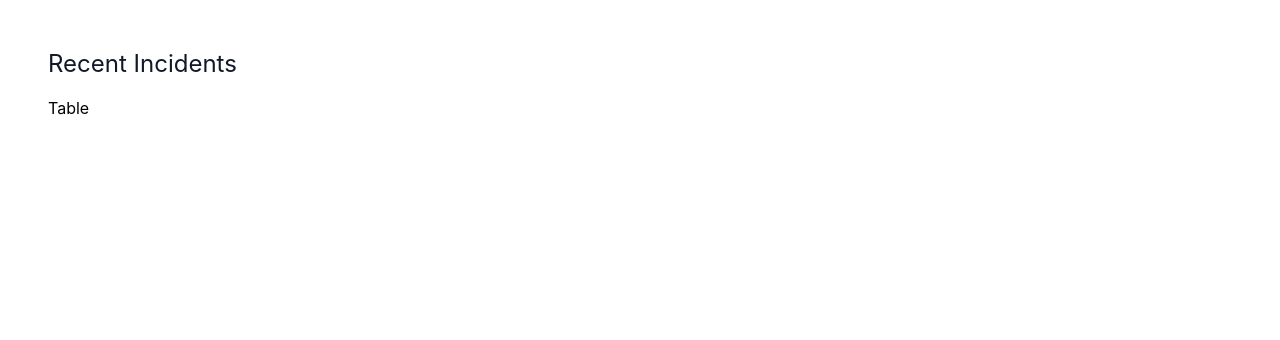
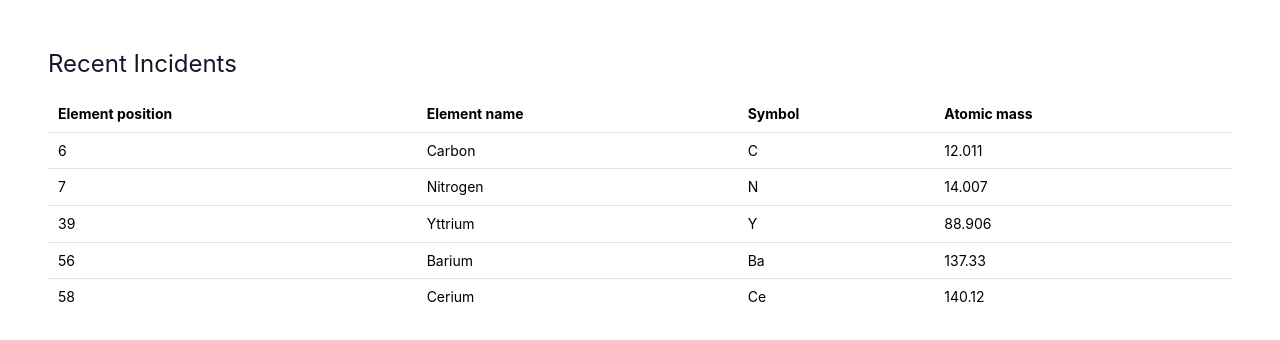
Before and after one commit to konstantin-lebejko/incident-dashboard-fe, a React (Vite) app: page / in a window 1280 px wide. Shown: the top 340 px of the page. Built offline with nearby package versions, Linux system fonts and the light colour scheme.

Commit message:
add test mantine table

```diff
--- a/src/components/IncidentsTable.tsx
+++ b/src/components/IncidentsTable.tsx
@@ -1,5 +1,36 @@
+import { Table } from "@mantine/core";
+
+const elements = [
+  { position: 6, mass: 12.011, symbol: "C", name: "Carbon" },
+  { position: 7, mass: 14.007, symbol: "N", name: "Nitrogen" },
+  { position: 39, mass: 88.906, symbol: "Y", name: "Yttrium" },
+  { position: 56, mass: 137.33, symbol: "Ba", name: "Barium" },
+  { position: 58, mass: 140.12, symbol: "Ce", name: "Cerium" },
+];
+
 const IncidentsTable: React.FC = () => {
-  return <>Table</>
+  const rows = elements.map((element) => (
+    <Table.Tr key={element.name}>
+      <Table.Td>{element.position}</Table.Td>
+      <Table.Td>{element.name}</Table.Td>
+      <Table.Td>{element.symbol}</Table.Td>
+      <Table.Td>{element.mass}</Table.Td>
+    </Table.Tr>
+  ));
+
+  return (
+    <Table>
+      <Table.Thead>
+        <Table.Tr>
+          <Table.Th>Element position</Table.Th>
+          <Table.Th>Element name</Table.Th>
+          <Table.Th>Symbol</Table.Th>
+          <Table.Th>Atomic mass</Table.Th>
+        </Table.Tr>
+      </Table.Thead>
+      <Table.Tbody>{rows}</Table.Tbody>
+    </Table>
+  );
 };
 
 export default IncidentsTable;
```
